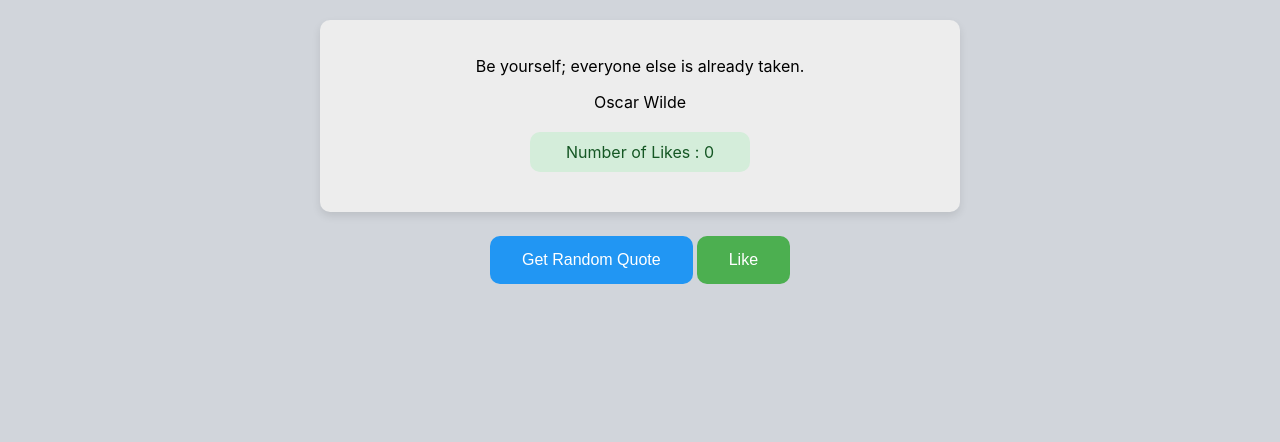
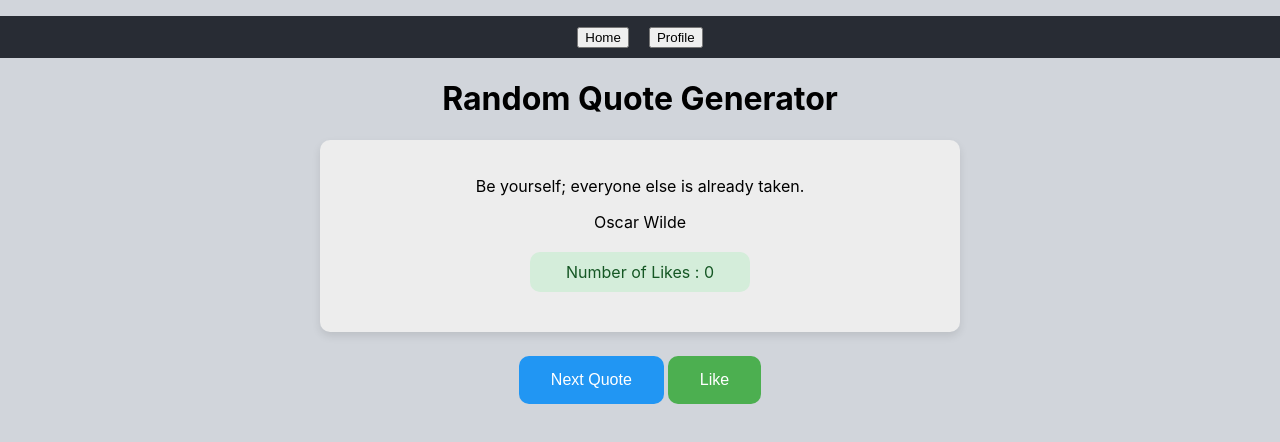
Before and after one commit to emirhanbayatli/random-quote, a React (Create React App) app: page / in a window 1280 px wide. Shown: the top 442 px of the page. Built offline with nearby package versions, Linux system fonts and the light colour scheme.

Commit message:
Add navigation and main/profile page components; implement button component for actions

```diff
--- a/src/App.css
+++ b/src/App.css
@@ -2,29 +2,15 @@
   text-align: center;
 }
 
-.btn {
-  padding: 15px 32px;
-  text-align: center;
-  font-size: 16px;
-  margin: 4px 2px;
-  cursor: pointer;
-  border-radius: 10px;
-  border: none;
-  background-color: #2196F3;
-  color: white;
-  transition: background-color 0.3s ease;
-}
-
-.btn:hover {
-  background-color: #0b7dda;
-}
-
-.btn-like {
-  background-color: #4CAF50;
-  color: white;
+.nav ul {
+  display: flex;
+  justify-content: center;
+  padding: 10px;
+  background-color: #282c34;
+  list-style: none;
 
 }
 
-.btn-like:hover {
-  background-color: #45a049;
+.nav ul li {
+  margin: 0 10px;
 }
--- a/src/App.js
+++ b/src/App.js
@@ -1,12 +1,18 @@
 import "./App.css";
-import { QuoteCard } from "./Components/QuoteCard/index.js";
 import { quotes as initialQuotes } from "./quotes.js";
 import { useState } from "react";
+import { ProfilePage } from "./pages/ProfilePage/index.jsx";
+import { MainPage } from "./pages/MainPage/index.jsx";
+
+const pages = {
+  home: "Home",
+  profile: "Profile",
+};
 
 function App() {
   const [quotes, setquotes] = useState(initialQuotes);
   const [currentIndex, setCurrentIndex] = useState(0);
-
+  const [currentPage, setCurrentPage] = useState(pages.home);
   function handleClick() {
     const randomIndex = Math.floor(Math.random() * quotes.length);
     setCurrentIndex(randomIndex);
@@ -24,17 +30,48 @@ function App() {
 
   return (
     <div className="App">
-      <QuoteCard
+      <nav className="nav">
+        <ul>
+          <li>
+            <button onClick={() => setCurrentPage(pages.home)}>
+              {pages.home}
+            </button>
+          </li>
+          <li>
+            <button onClick={() => setCurrentPage(pages.profile)}>
+              {pages.profile}
+            </button>
+          </li>
+        </ul>
+      </nav>
+      {currentPage === pages.home ? (
+        <MainPage
+          quote={quotes[currentIndex].quote}
+          author={quotes[currentIndex].author}
+          likeCount={quotes[currentIndex].likeCount}
+          handleNextQuoteClick={handleClick}
+          handleLikeQuoteClick={handleLike}
+        />
+      ) : (
+        <ProfilePage />
+      )}
+
+      {/* <QuoteCard
         quote={quotes[currentIndex].quote}
         author={quotes[currentIndex].author}
         likeCount={quotes[currentIndex].likeCount}
       />
-      <button className="btn" onClick={handleClick}>
-        Get Random Quote
-      </button>
-      <button className="btn btn-like" onClick={handleLike}>
-        Like
-      </button>
+      <Button
+        label="Get Random Quote"
+        handleOnClick={handleClick}
+        className="btn"
+      />
+      <Button
+        label="Like"
+        handleOnClick={handleLike}
+        className="btn btn-like"
+      />
+      <ProfilePage /> */}
     </div>
   );
 }
--- /dev/null
+++ b/src/Components/Button/index.jsx
@@ -0,0 +1,8 @@
+import "./styles.css";
+export const Button = ({ label, handleOnClick, className }) => {
+  return (
+    <button className={className} onClick={handleOnClick}>
+      {label}
+    </button>
+  );
+};
--- /dev/null
+++ b/src/Components/Button/styles.css
@@ -0,0 +1,26 @@
+.btn {
+  padding: 15px 32px;
+  text-align: center;
+  font-size: 16px;
+  margin: 4px 2px;
+  cursor: pointer;
+  border-radius: 10px;
+  border: none;
+  background-color: #2196F3;
+  color: white;
+  transition: background-color 0.3s ease;
+}
+
+.btn:hover {
+  background-color: #0b7dda;
+}
+
+.btn-like {
+  background-color: #4CAF50;
+  color: white;
+
+}
+
+.btn-like:hover {
+  background-color: #45a049;
+}
--- /dev/null
+++ b/src/pages/MainPage/index.jsx
@@ -0,0 +1,14 @@
+import { QuoteCard } from '../../Components/QuoteCard';
+import { Button } from '../../Components/Button';
+
+export const MainPage = ({quote , author ,likeCount, handleNextQuoteClick , handleLikeQuoteClick}) =>{
+  return(
+    <main>
+      <h1>Random Quote Generator</h1>
+      <QuoteCard quote={quote} author={author} likeCount={likeCount} />
+      <Button label="Next Quote" handleOnClick={handleNextQuoteClick} className="btn"/>
+      <Button label="Like" handleOnClick={handleLikeQuoteClick} className="btn btn-like" />
+    </main>
+
+  );
+};
--- /dev/null
+++ b/src/pages/ProfilePage/index.jsx
@@ -0,0 +1,9 @@
+export const ProfilePage = () => {
+  return (
+    <main className="profile-page">
+      <h1>Profile Page</h1>
+      <div>Use information placeholder ....</div>
+      <h2>Liked quotes</h2>
+    </main>
+  );
+}
```
